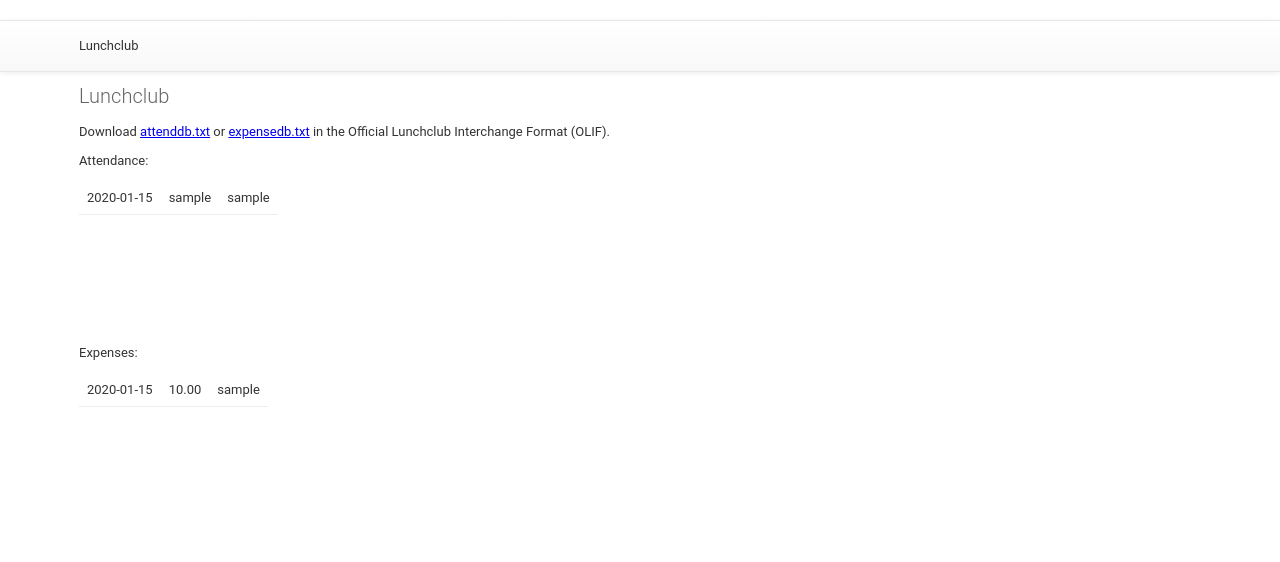
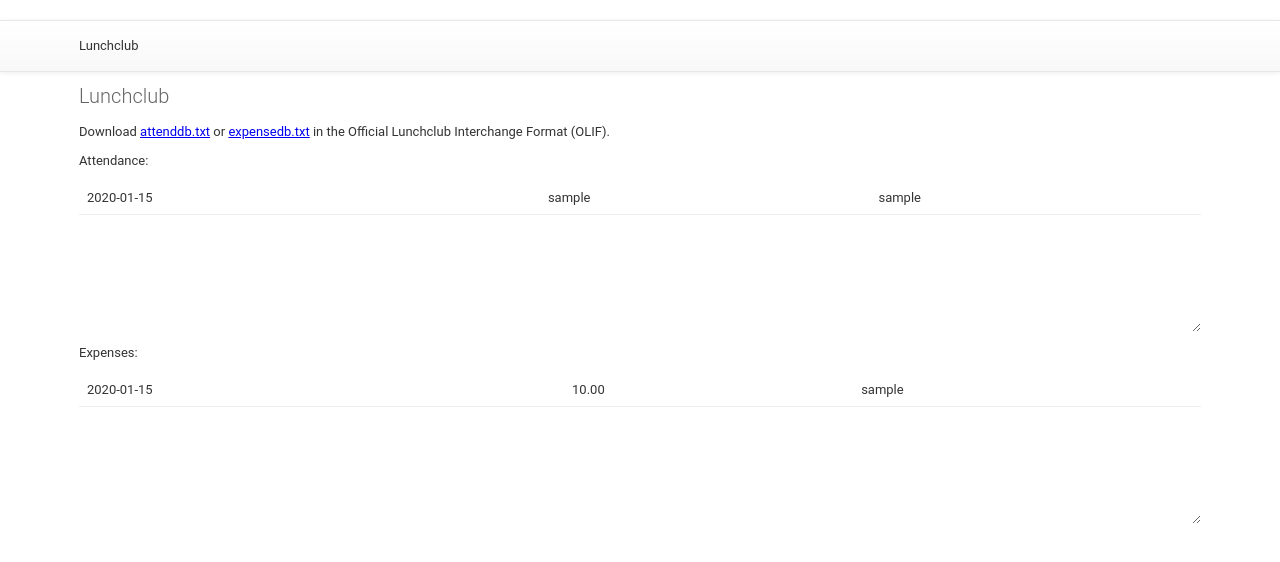
Before and after one commit to Mortal/django-lunchclub, a Django app: page /view/ in a window 1280 px wide. Shown: the top 562 px of the page. Run offline with Django 3.2, Linux system fonts and the light colour scheme; tables that the repository leaves empty hold one stand-in row (values such as "Sample post").

Commit message:
Update database view CSS

```diff
--- a/lunchclub/templates/lunchclub/database_view.html
+++ b/lunchclub/templates/lunchclub/database_view.html
@@ -9,15 +9,15 @@ or
 in the Official Lunchclub Interchange Format (OLIF).</p>
 
 <p>Attendance:</p>
-<div style="height: 150px; width: auto; overflow: auto">
-<table>{% for a in attenddb reversed %}
+<div style="width: 250px; height: 150px; width: auto; overflow: auto; resize: both">
+<table style="width: 100%">{% for a in attenddb reversed %}
 <tr><td>{{ a.ymd }}<td>{{ a.creator }}<td>{{ a.uname }}{% endfor %}
 </table>
 </div>
 
 <p>Expenses:</p>
-<div style="height: 150px; overflow: auto">
-<table>{% for a in expensedb reversed %}
+<div style="width: 250px; height: 150px; width: auto; overflow: auto; resize: both">
+<table style="width: 100%">{% for a in expensedb reversed %}
 <tr><td>{{ a.ymd }}<td>{{ a.amount }}<td>{{ a.uname }}{% endfor %}
 </table>
 </div>
```
